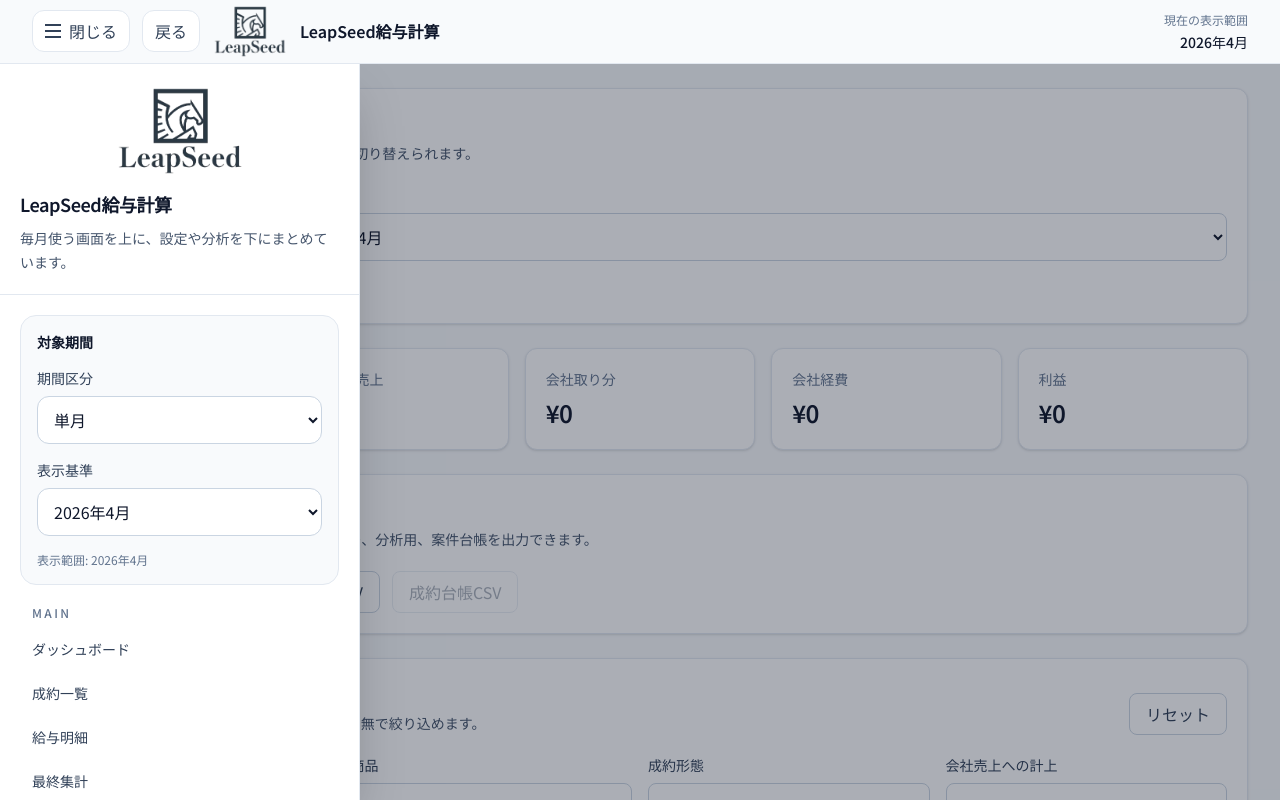
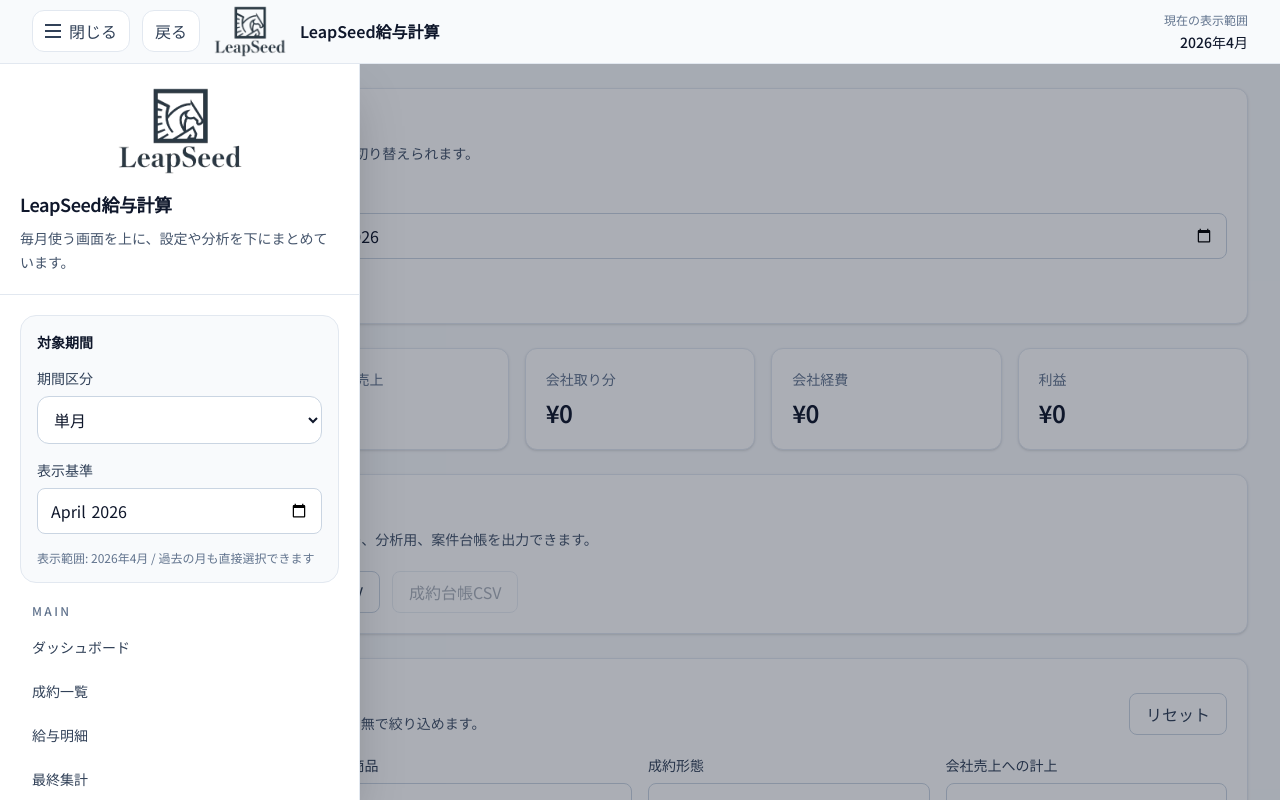
Before and after one commit to leapseedofficial123/leapseed-admin, a Next.js app: page /company in a window 1280 px wide. Both pictures are taken after a click on the button "メニュー". Shown: the top 800 px of the page. Built offline with nearby package versions, Linux system fonts and the light colour scheme.

Commit message:
Allow historical payroll months and show referral sources

```diff
--- a/src/components/app-shell.tsx
+++ b/src/components/app-shell.tsx
@@ -5,9 +5,10 @@ import Link from "next/link";
 import { usePathname, useRouter } from "next/navigation";
 import { useState } from "react";
 import { BrandLogo } from "@/components/brand-logo";
+import { Input } from "@/components/ui";
 import { useAppState } from "@/context/app-state-context";
 import { ANALYSIS_RANGE_OPTIONS, APP_TITLE } from "@/lib/constants";
-import { getRangeAnchorMonths, getRangeLabel } from "@/lib/date";
+import { getRangeLabel } from "@/lib/date";
 import type { AnalysisRangeMode } from "@/types/app";
 
 const primaryItems = [
@@ -68,13 +69,8 @@ export function AppShell({ children }: { children: ReactNode }) {
   const pathname = usePathname();
   const router = useRouter();
   const [menuOpen, setMenuOpen] = useState(false);
-  const { selectedMonth, setSelectedMonth, trackedMonths, analysisRangeMode, setAnalysisRangeMode } =
+  const { selectedMonth, setSelectedMonth, analysisRangeMode, setAnalysisRangeMode } =
     useAppState();
-  const rangeAnchorMonths = getRangeAnchorMonths(
-    trackedMonths,
-    analysisRangeMode,
-    selectedMonth,
-  );
 
   const handleBack = () => {
     if (typeof window !== "undefined" && window.history.length > 1) {
@@ -116,21 +112,19 @@ export function AppShell({ children }: { children: ReactNode }) {
 
             <div>
               <p className="mb-2 text-sm font-medium text-slate-700">表示基準</p>
-              <select
+              <Input
+                type="month"
                 value={selectedMonth}
-                onChange={(event) => setSelectedMonth(event.target.value)}
-                className="w-full rounded-xl border border-slate-300 bg-white px-3 py-2.5 text-sm outline-none transition focus:border-slate-500 focus:ring-2 focus:ring-slate-200"
-              >
-                {rangeAnchorMonths.map((month) => (
-                  <option key={month} value={month}>
-                    {getRangeLabel(month, analysisRangeMode)}
-                  </option>
-                ))}
-              </select>
+                onChange={(event) => {
+                  if (event.target.value) {
+                    setSelectedMonth(event.target.value);
+                  }
+                }}
+              />
             </div>
 
             <p className="text-xs text-slate-500">
-              表示範囲: {getRangeLabel(selectedMonth, analysisRangeMode)}
+              表示範囲: {getRangeLabel(selectedMonth, analysisRangeMode)} / 過去の月も直接選択できます
             </p>
           </div>
         </div>
--- a/src/components/screens/company-screen.tsx
+++ b/src/components/screens/company-screen.tsx
@@ -1,11 +1,11 @@
 "use client";
 
 import { useState } from "react";
-import { Badge, EmptyState, PageSection, Select, StatCard } from "@/components/ui";
+import { Badge, EmptyState, Input, PageSection, Select, StatCard } from "@/components/ui";
 import { useAppState } from "@/context/app-state-context";
 import { ANALYSIS_RANGE_OPTIONS, DEAL_PATTERN_OPTIONS } from "@/lib/constants";
 import { downloadCsv } from "@/lib/csv";
-import { getRangeAnchorMonths, getRangeLabel } from "@/lib/date";
+import { getRangeLabel } from "@/lib/date";
 import { buildCompanyAnalysis, type AnalysisFilters } from "@/lib/domain/analysis";
 import {
   buildCompanySummaryCsvRows,
@@ -30,17 +30,11 @@ export function CompanyScreen() {
     store,
     selectedMonth,
     setSelectedMonth,
-    trackedMonths,
     analysisRangeMode,
     setAnalysisRangeMode,
     analysisMonths,
   } = useAppState();
   const [filters, setFilters] = useState<LocalFilters>(emptyFilters);
-  const rangeAnchorMonths = getRangeAnchorMonths(
-    trackedMonths,
-    analysisRangeMode,
-    selectedMonth,
-  );
   const rangeMonths = analysisMonths.length ? analysisMonths : [selectedMonth];
   const startMonth = rangeMonths[0];
   const endMonth = rangeMonths[rangeMonths.length - 1];
@@ -75,16 +69,11 @@ export function CompanyScreen() {
           </div>
           <div>
             <p className="mb-2 text-sm font-medium text-slate-700">表示基準</p>
-            <Select
+            <Input
+              type="month"
               value={selectedMonth}
               onChange={(event) => setSelectedMonth(event.target.value)}
-            >
-              {rangeAnchorMonths.map((month) => (
-                <option key={month} value={month}>
-                  {getRangeLabel(month, analysisRangeMode)}
-                </option>
-              ))}
-            </Select>
+            />
           </div>
         </div>
         <div className="mt-4 flex flex-wrap items-center gap-3 text-sm text-slate-600">
--- a/src/components/screens/members-screen.tsx
+++ b/src/components/screens/members-screen.tsx
@@ -29,7 +29,7 @@ import {
   toPercentInputString,
 } from "@/lib/format";
 import { createId } from "@/lib/ids";
-import { getRangeAnchorMonths, getRangeLabel, getRangeMonths } from "@/lib/date";
+import { getRangeLabel, getRangeMonths } from "@/lib/date";
 import type { AnalysisRangeMode } from "@/types/app";
 
 interface MemberFormState {
@@ -60,7 +60,6 @@ export function MembersScreen() {
     store,
     selectedMonth,
     setSelectedMonth,
-    trackedMonths,
     analysisRangeMode,
     setAnalysisRangeMode,
     currentSnapshot,
@@ -77,11 +76,6 @@ export function MembersScreen() {
   const selectedMember = store.members.find((member) => member.id === selectedMemberId);
   const selectedMemberCurrentSummary = currentSnapshot.memberSummaries.find(
     (summary) => summary.memberId === selectedMemberId,
-  );
-  const historyRangeAnchors = getRangeAnchorMonths(
-    trackedMonths,
-    analysisRangeMode,
-    selectedMonth,
   );
   const visibleHistoryMonths = getRangeMonths(selectedMonth, analysisRangeMode);
   const selectedMemberHistory = useMemo(
@@ -446,16 +440,14 @@ export function MembersScreen() {
               </div>
               <div>
                 <Label>表示基準</Label>
-                <Select
+                <Input
+                  type="month"
                   value={selectedMonth}
                   onChange={(event) => setSelectedMonth(event.target.value)}
-                >
-                  {historyRangeAnchors.map((month) => (
-                    <option key={month} value={month}>
-                      {getRangeLabel(month, analysisRangeMode)}
-                    </option>
-                  ))}
-                </Select>
+                />
+                <p className="mt-2 text-xs text-slate-500">
+                  表示期間: {getRangeLabel(selectedMonth, analysisRangeMode)}
+                </p>
               </div>
             </div>
 
--- a/src/components/screens/monthly-screen.tsx
+++ b/src/components/screens/monthly-screen.tsx
@@ -149,9 +149,12 @@ export function MonthlyScreen() {
                           <div className="mt-3 space-y-3">
                             {summary.referralDetails.map((detail) => (
                               <div key={detail.referralId} className="rounded-lg bg-white px-4 py-3">
-                                <p className="font-medium text-slate-900">{detail.referredMemberName}</p>
+                                <p className="font-medium text-slate-900">
+                                  被紹介者: {detail.referredMemberName}
+                                </p>
                                 <p className="mt-1 text-sm text-slate-500">
-                                  最終給料 {formatCurrency(detail.referredFinalSalary)} ×{" "}
+                                  {detail.referredMemberName}さんの最終給料{" "}
+                                  {formatCurrency(detail.referredFinalSalary)} ×{" "}
                                   {formatPercent(detail.rate)}
                                 </p>
                                 <p className="mt-2 font-semibold text-slate-900">
--- a/src/components/screens/statements-screen.tsx
+++ b/src/components/screens/statements-screen.tsx
@@ -145,7 +145,16 @@ function buildOtherRewardRows(statement: StatementData) {
     ]);
   }
 
-  if (statement.referralReward > 0) {
+  if (statement.referralRows.length) {
+    for (const detail of statement.referralRows) {
+      rows.push([
+        String(rows.length + 1),
+        `直紹介報酬（${detail.referredMemberName}）`,
+        `${formatCurrency(detail.referredFinalSalary)} × ${formatPercent(detail.rate)}`,
+        formatCurrency(detail.reward),
+      ]);
+    }
+  } else if (statement.referralReward > 0) {
     rows.push([
       String(rows.length + 1),
       "直紹介報酬",
--- a/src/context/app-state-context.tsx
+++ b/src/context/app-state-context.tsx
@@ -155,7 +155,7 @@ export function AppStateProvider({ children }: { children: ReactNode }) {
           ...current,
           preferences: {
             ...current.preferences,
-            displayMonth: month,
+            displayMonth: getRangeStartMonth(month, current.preferences.analysisRangeMode),
           },
         }),
       );
```
